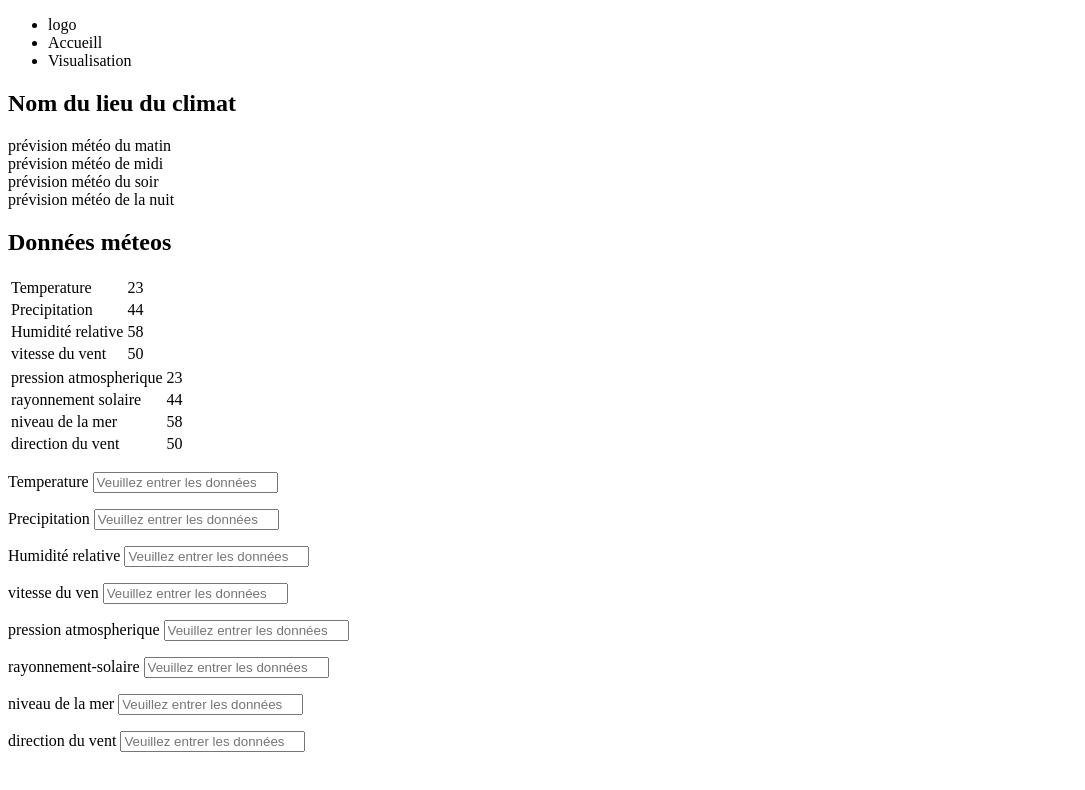
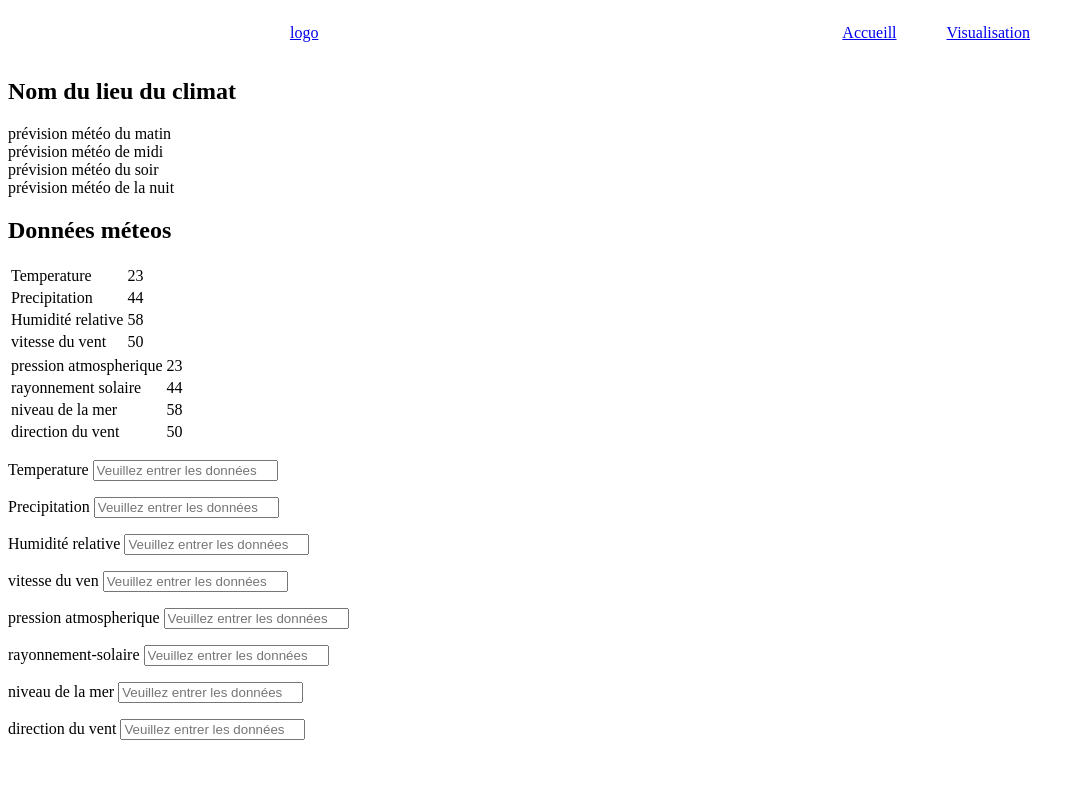
Before and after one commit to Joel-Lavia/Smart-climate, a plain HTML site: page index.html in a window 1280 px wide. Shown: the whole page, without its empty margins (0-1085 px from the left). Drawn offline with Linux system fonts and the light colour scheme.

Commit message:
apply style to the nav bar

```diff
--- a/index.html
+++ b/index.html
@@ -3,6 +3,7 @@
 <head>
     <meta charset="UTF-8">
     <meta name="viewport" content="width=device-width, initial-scale=1.0">
+    <link rel="stylesheet" href="style.css">
     <title>Document</title>
 </head>
 <body>
@@ -10,9 +11,11 @@
 <header>
 <nav>
     <ul>
-        <li>logo</li>
-        <li>Accueill</li>
-        <li>Visualisation</li>
+        <li><a href="#">logo</a></li>
+    </ul>
+    <ul id="menuDenavigation">
+        <li><a href="#">Accueill</a></li>
+        <li><a href="#">Visualisation</a></li>
     </ul>
 </nav>
 </header>
@@ -128,10 +131,7 @@
                                             <label for="direction-du-vent">direction du vent</label>
                                             <input type="number" name="direction-du-vent" id="direction-du-vent" placeholder="Veuillez entrer les données">
                                             </p>
-
-
             </form>
-
         </div>
 
     </section>
--- /dev/null
+++ b/style.css
@@ -0,0 +1,16 @@
+/*Variable css*/
+:root{
+--alignBlock:flex;
+}
+/*appliquer du style a la nav bar */
+nav{
+display: var(--alignBlock);
+justify-content:space-around;
+}
+#menuDenavigation{
+display:var(--alignBlock);
+gap:50px;
+}
+nav li{
+list-style-type: none;
+}
```
Also changed, not shown: index.css (deleted).
